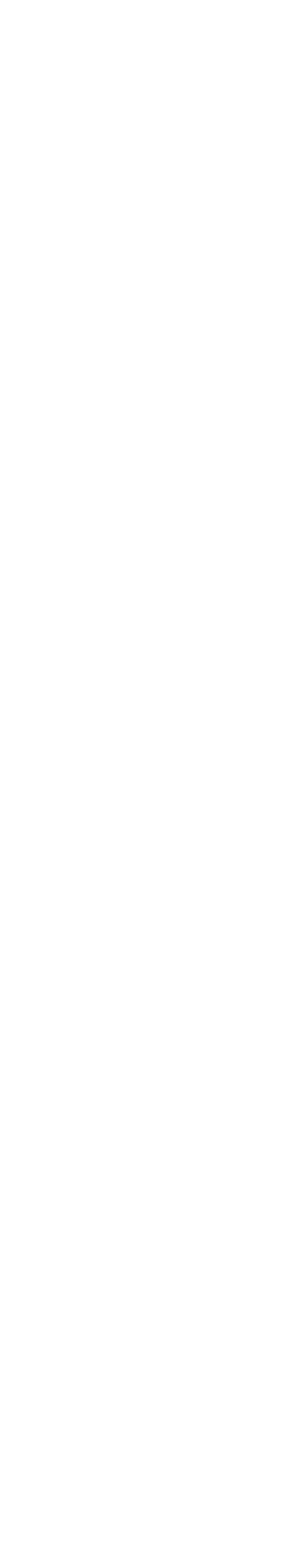
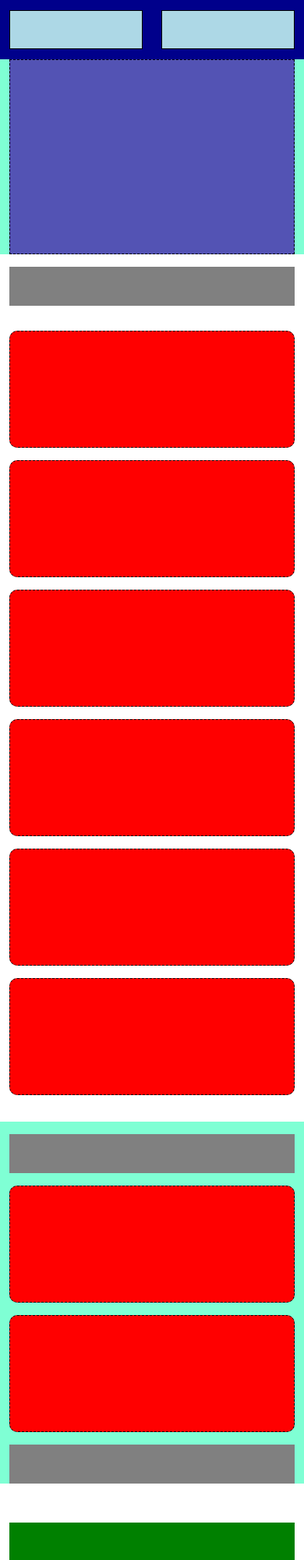
Before and after one commit to FilippoTrogu/html-css-bootstrap-freelancer, a plain HTML site: page index.html in a window 390 px wide. Shown: the top 2000 px of the page at 78% size. Before the commit the page ends 844 px from the top, so only its background shows below. Drawn offline with nearby package versions, Linux system fonts and the light colour scheme.

Commit message:
struttura fatta

```diff
--- a/css/style.css
+++ b/css/style.css
@@ -3,3 +3,68 @@
     margin: 0;
     box-sizing: border-box;
 }
+
+header{
+    height: 76px;
+    display: flex;
+    align-items: center;
+    background-color: darkblue;
+
+}
+
+.content-header{
+    background-color: lightblue;
+    height: 50px;
+    border: 1px solid black;
+}
+
+.jumbo, .about{
+    background-color: aquamarine;
+}
+
+.about{
+    margin: 50px 0;
+}
+
+.content-jumbo{
+    height: 250px;
+    background-color: rgb(83, 83, 180);
+    border: 1px dashed black;
+}
+
+.title-content{
+    height: 50px;
+    background-color: grey;
+}
+
+.card-content{
+    background-color: red;
+    height: 150px;
+    border: 1px dashed black;
+    border-radius: 10px;
+}
+
+.content-form{
+    background-color: green;
+    height: 300px
+}
+
+.top-footer{
+    background-color: blue;
+}
+
+.bottom-footer{
+    background-color: darkblue;
+}
+
+.content-top-footer{
+    background-color: grey;
+    height: 75px;
+    border: 1px dashed black;
+}
+
+.content-bottom-footer{
+    background-color: grey;
+    height: 120px;
+    border: 1px dashed black;
+}
--- a/index.html
+++ b/index.html
@@ -3,11 +3,133 @@
 <head>
     <meta charset="UTF-8">
     <meta name="viewport" content="width=device-width, initial-scale=1.0">
-    <title>Document</title>
     <link href="https://cdn.jsdelivr.net/npm/bootstrap@5.0.2/dist/css/bootstrap.min.css" rel="stylesheet" integrity="sha384-EVSTQN3/azprG1Anm3QDgpJLIm9Nao0Yz1ztcQTwFspd3yD65VohhpuuCOmLASjC" crossorigin="anonymous">
     <link rel="stylesheet" href="./css/style.css">
+    <title>Document</title>
 </head>
 <body>
+    <header>
+        <div class="container">
+            <div class="row">
+                <div class="col-6">
+                    <div class="content-header"></div>
+                </div>
+                <div class="col-6">
+                    <div class="content-header"></div>
+                </div>
+            </div>
+        </div>
+    </header>
+    <main>
+        <div class="jumbo">
+            <div class="container">
+                <div class="row">
+                    <div class="col-12">
+                        <div class="content-jumbo"></div>
+                    </div>
+                </div>
+            </div>
+        </div>
 
+        <div id="section-portfolio">
+            <div class="container">
+                <div class="row gy-3">
+                    <div class="col-12">
+                        <div class="title-content my-3"></div>
+                    </div>
+
+                    <div class="col-12 col-md-6 col-lg-4">
+                        <div class="card-content"></div>
+                    </div>
+
+                    <div class="col-12 col-md-6 col-lg-4">
+                        <div class="card-content"></div>
+                    </div>
+
+                    <div class="col-12 col-md-6 col-lg-4">
+                        <div class="card-content"></div>
+                    </div>
+
+                    <div class="col-12 col-md-6 col-lg-4">
+                        <div class="card-content"></div>
+                    </div>
+
+                    <div class="col-12 col-md-6 col-lg-4">
+                        <div class="card-content"></div>
+                    </div>
+
+                    <div class="col-12 col-md-6 col-lg-4">
+                        <div class="card-content"></div>
+                    </div>
+                </div>
+            </div>
+        </div>
+
+        <div class="about">
+            <div class="container">
+                <div class="row gy-3">
+                    <div class="col-12">
+                        <div class="title-content"></div>
+                    </div>
+
+                    <div class="col-12 col-md-6">
+                        <div class="card-content"></div>
+                    </div>
+
+                    <div class="col-12 col-md-6">
+                        <div class="card-content"></div>
+                    </div>
+
+                    <div class="col-12">
+                        <div class="title-content"></div>
+                    </div>
+
+                </div>
+            </div>
+        </div>
+
+        <section class="contact">
+            <div class="container">
+                <div class="row">
+                    <div class="col-12">
+                        <div class="content-form">
+
+                        </div>
+                    </div>
+                </div>
+            </div>
+        </section>
+    </main>
+
+    <footer>
+        <div class="top-footer">
+            <div class="container">
+                <div class="row">
+                    <div class="col-12 col-md-4">
+                        <div class="content-top-footer my-2"></div>
+                    </div>
+
+                    <div class="col-12 col-md-4">
+                        <div class="content-top-footer my-2"></div>
+                    </div>
+
+                    <div class="col-12 col-md-4">
+                        <div class="content-top-footer my-2"></div>
+                    </div>
+
+                </div>
+            </div>
+
+        </div>
+        <div class="bottom-footer">
+            <div class="container">
+                <div class="row">
+                    <div class="col-12">
+                        <div class="content-bottom-footer my-3"></div>
+                    </div>
+                </div>
+            </div>
+        </div>
+    </footer>
 </body>
 </html>
```
